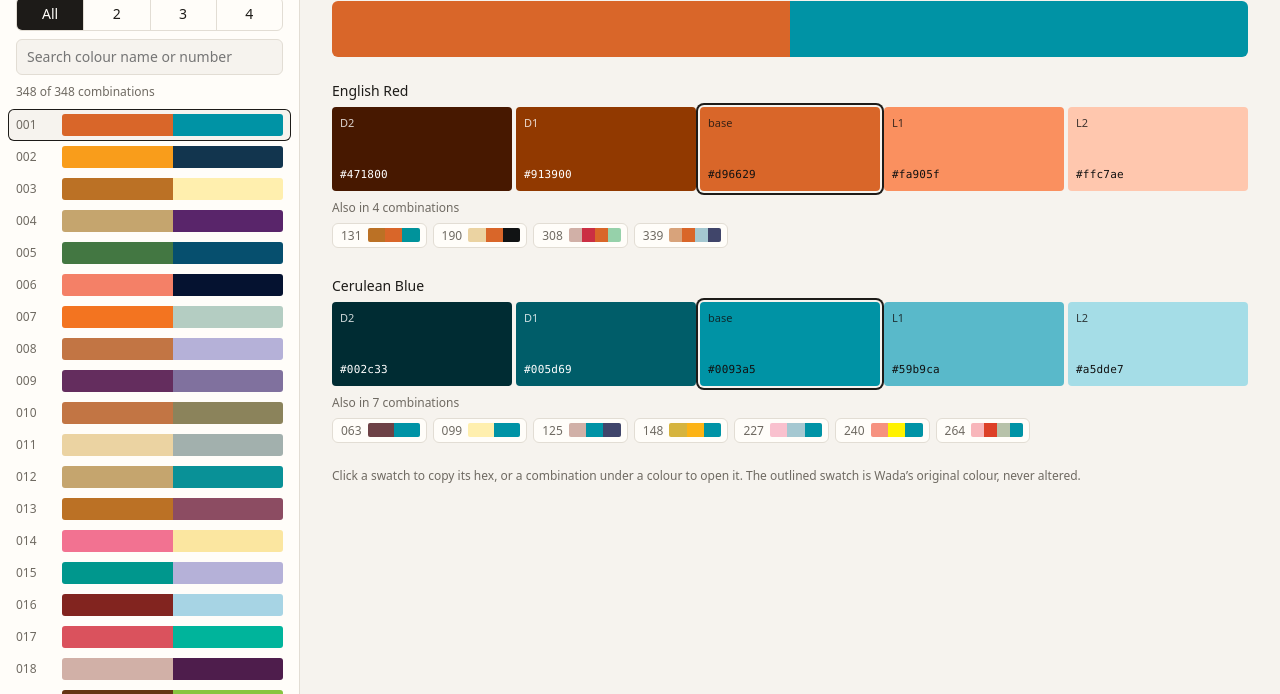
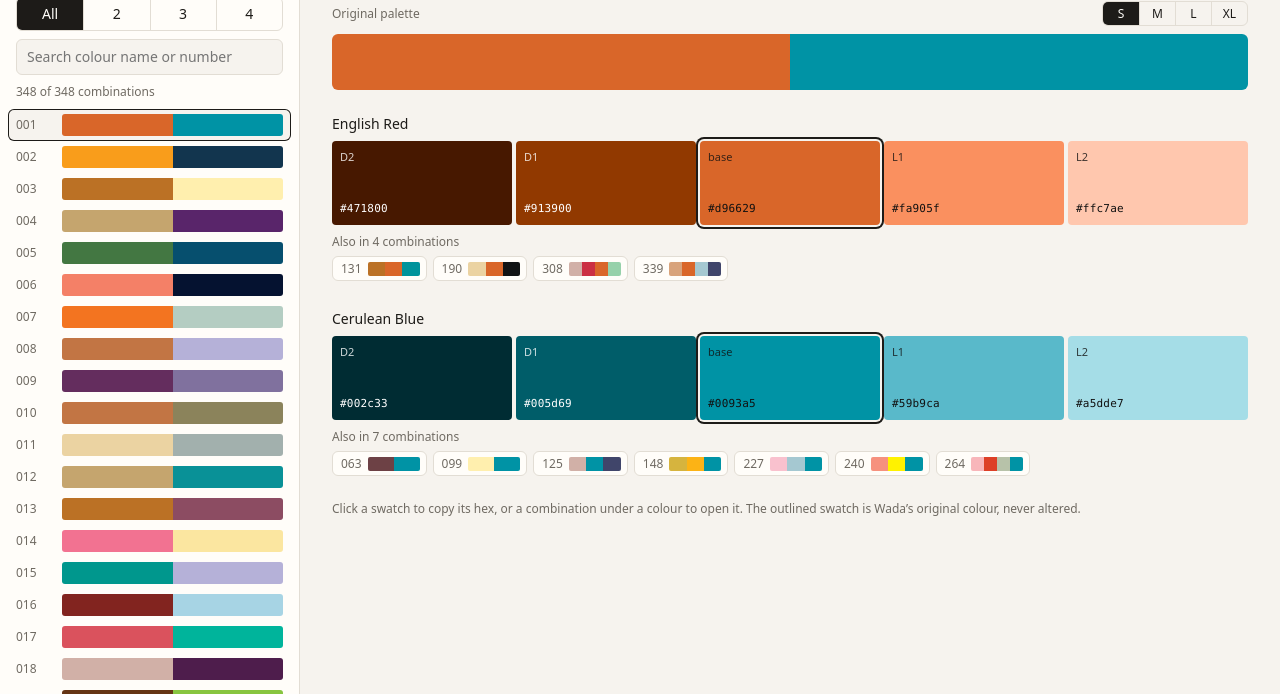
Before and after one commit to andguasta/wada-shades, a website built with Vite: page index.html in a window 1280 px wide. Shown: the part 106-800 px from the top of the page. Built offline with nearby package versions, Linux system fonts and the light colour scheme.

Commit message:
Add height setting for the original palette strip

```diff
--- a/index.html
+++ b/index.html
@@ -54,7 +54,16 @@
           </div>
         </header>
 
-        <section class="original" aria-label="Original combination" id="original"></section>
+        <div class="original-bar">
+          <span class="original-label">Original palette</span>
+          <div class="segmented compact" role="radiogroup" aria-label="Original palette height" id="original-size">
+            <button type="button" role="radio" data-height="s" aria-checked="true">S</button>
+            <button type="button" role="radio" data-height="m" aria-checked="false">M</button>
+            <button type="button" role="radio" data-height="l" aria-checked="false">L</button>
+            <button type="button" role="radio" data-height="xl" aria-checked="false">XL</button>
+          </div>
+        </div>
+        <section class="original" aria-label="Original combination" id="original" data-height="s"></section>
         <section class="preview" aria-label="Shade preview" id="preview"></section>
         <p class="hint">Click a swatch to copy its hex, or a combination under a colour to open it. The outlined swatch is Wada&rsquo;s original colour, never altered.</p>
       </main>
--- a/src/main.ts
+++ b/src/main.ts
@@ -25,6 +25,7 @@ const els = {
   darker: $<HTMLInputElement>('darker'),
   exportBtn: $<HTMLButtonElement>('export'),
   original: $<HTMLElement>('original'),
+  originalSize: $<HTMLDivElement>('original-size'),
   preview: $<HTMLElement>('preview'),
   toast: $<HTMLDivElement>('toast'),
   main: document.querySelector('.main') as HTMLElement,
@@ -296,6 +297,34 @@ els.preview.addEventListener('click', async (e) => {
 
 els.exportBtn.addEventListener('click', exportPalette);
 
+// Height of the original palette strip: a per-browser preference, kept out of the URL.
+const ORIGINAL_HEIGHTS = ['s', 'm', 'l', 'xl'];
+const ORIGINAL_HEIGHT_KEY = 'wada-shades:original-height';
+
+function setOriginalHeight(height: string) {
+  if (!ORIGINAL_HEIGHTS.includes(height)) return;
+  els.original.dataset.height = height;
+  for (const btn of els.originalSize.querySelectorAll<HTMLButtonElement>('button')) {
+    btn.setAttribute('aria-checked', String(btn.dataset.height === height));
+  }
+  try {
+    localStorage.setItem(ORIGINAL_HEIGHT_KEY, height);
+  } catch {
+    // Storage unavailable (private mode, blocked): the choice lasts for this page only.
+  }
+}
+
+try {
+  setOriginalHeight(localStorage.getItem(ORIGINAL_HEIGHT_KEY) ?? 's');
+} catch {
+  // Keep the default height.
+}
+
+els.originalSize.addEventListener('click', (e) => {
+  const btn = (e.target as HTMLElement).closest<HTMLButtonElement>('button');
+  if (btn?.dataset.height) setOriginalHeight(btn.dataset.height);
+});
+
 window.addEventListener('hashchange', () => {
   Object.assign(state, readHash());
   render();
--- a/src/style.css
+++ b/src/style.css
@@ -186,14 +186,29 @@ input[type='search'] {
 
 button:focus-visible, input:focus-visible { outline: 2px solid var(--text); outline-offset: 2px; }
 
+.original-bar {
+  display: flex;
+  justify-content: space-between;
+  align-items: center;
+  gap: 12px;
+  margin-bottom: 8px;
+}
+.original-label { color: var(--muted); font-size: 12px; }
+.segmented.compact { grid-template-columns: repeat(4, 36px); font-size: 12px; }
+.segmented.compact button { padding: 3px 0; }
+
 .original {
   display: flex;
   height: 56px;
+  transition: height 0.15s ease;
   border-radius: var(--radius);
   overflow: hidden;
   margin-bottom: 24px;
 }
 .original > div { flex: 1; }
+.original[data-height='m'] { height: 140px; }
+.original[data-height='l'] { height: min(260px, 35vh); }
+.original[data-height='xl'] { height: min(420px, 55vh); }
 
 .preview { display: grid; gap: 28px; }
 
```
Also changed, not shown: README.md.
